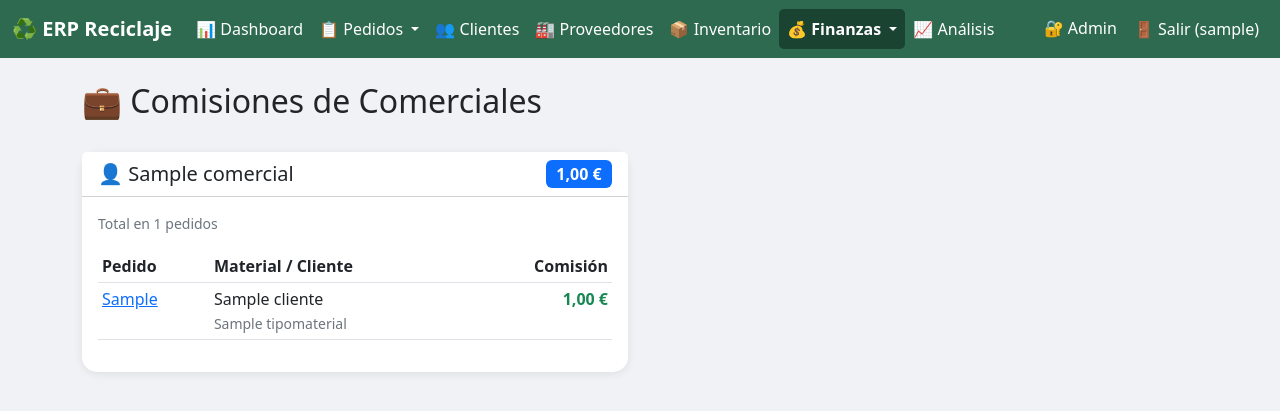
After one commit to starmediterraneavictor-cmyk/erp-reciclaje, a Django app: page /finanzas/comisiones/ in a window 1280 px wide. The commit adds this page. Shown: the top 411 px of the page. Run offline with Django 5.2, Linux system fonts and the light colour scheme; a user stored in the database is signed in; tables that the repository leaves empty hold one stand-in row (values such as "Sample post"); some libraries are stand-ins or nearby versions.

Commit message:
feat: comisiones por TN, restadas del beneficio y modulo de resumen

```diff
--- /dev/null
+++ b/finanzas/templates/finanzas/lista_comisiones.html
@@ -0,0 +1,50 @@
+{% extends 'base.html' %}
+{% load formato_es %}
+{% block title %}Comisiones - ERP Reciclaje{% endblock %}
+
+{% block content %}
+<div class="d-flex justify-content-between align-items-center mb-4">
+    <h2>💼 Comisiones de Comerciales</h2>
+</div>
+
+<div class="row">
+    {% for d in datos_comerciales %}
+    <div class="col-md-6 mb-4">
+        <div class="card card-custom">
+            <div class="card-header bg-white d-flex justify-content-between align-items-center">
+                <h5 class="mb-0">👤 {{ d.comercial.nombre }}</h5>
+                <span class="badge bg-primary fs-6">{{ d.total_comision|formato_es }} €</span>
+            </div>
+            <div class="card-body">
+                <p class="text-muted small mb-3">Total en {{ d.num_pedidos }} pedidos</p>
+                <table class="table table-sm table-hover">
+                    <thead>
+                        <tr>
+                            <th>Pedido</th>
+                            <th>Material / Cliente</th>
+                            <th class="text-end">Comisión</th>
+                        </tr>
+                    </thead>
+                    <tbody>
+                        {% for c in d.comisiones %}
+                        <tr>
+                            <td><a href="{% url 'detalle_pedido' c.pedido.id %}">{{ c.pedido.numero_pedido }}</a></td>
+                            <td>
+                                {{ c.pedido.entidad_nombre|truncatechars:20 }}<br>
+                                <small class="text-muted">{{ c.pedido.tipos_materiales|join:", " }}</small>
+                            </td>
+                            <td class="text-end text-success fw-bold">{{ c.importe_comision|formato_es }} €</td>
+                        </tr>
+                        {% endfor %}
+                    </tbody>
+                </table>
+            </div>
+        </div>
+    </div>
+    {% empty %}
+    <div class="col-12 text-center py-5">
+        <h4 class="text-muted">No hay comisiones registradas.</h4>
+    </div>
+    {% endfor %}
+</div>
+{% endblock %}
--- a/finanzas/urls.py
+++ b/finanzas/urls.py
@@ -45,6 +45,9 @@ urlpatterns = [
     path('libro/', views.libro_gastos_ingresos, name='libro_gastos_ingresos'),
     path('libro/exportar/', views.exportar_libro_excel, name='exportar_libro_excel'),
 
+    # Comisiones
+    path('comisiones/', views.lista_comisiones, name='lista_comisiones'),
+
 
 
 ]
--- a/finanzas/views.py
+++ b/finanzas/views.py
@@ -17,6 +17,10 @@ from pedidos.models import Pedido
 from core.models import DatosEmpresa
 from django.db import transaction
 from decimal import Decimal
+from pedidos.models import Comercial, Comision
+from django.db.models import Sum
+
+
 
 # ============================================
 # FUNCIÓN AUXILIAR: Crear cuenta para factura
@@ -868,3 +872,28 @@ def anular_factura(request, factura_id):
         return redirect('lista_facturas')
 
     return redirect('lista_facturas')
+
+@login_required
+def lista_comisiones(request):
+    """Lista todas las comisiones agrupadas por comercial"""
+    comerciales = Comercial.objects.filter(activo=True).prefetch_related('comision_set')
+
+    datos_comerciales = []
+    for com in comerciales:
+        comisiones = com.comision_set.all().select_related('pedido')
+        total_comision = sum(c.importe_comision for c in comisiones)
+
+        datos_comerciales.append({
+            'comercial': com,
+            'comisiones': comisiones,
+            'total_comision': total_comision,
+            'num_pedidos': len(comisiones),
+        })
+
+    # Ordenar por el que más ha ganado
+    datos_comerciales = sorted(datos_comerciales, key=lambda x: x['total_comision'], reverse=True)
+
+    context = {
+        'datos_comerciales': datos_comerciales,
+    }
+    return render(request, 'finanzas/lista_comisiones.html', context)
--- a/pedidos/models.py
+++ b/pedidos/models.py
@@ -326,6 +326,24 @@ class Pedido(models.Model):
         tn_vendidas = sum(o.cantidad_tn for o in self.ventas_asociadas.all())
         return self.total_kg - tn_vendidas
 
+    @property
+    def total_comisiones(self):
+        """Suma de todas las comisiones del pedido"""
+        return sum((c.importe_comision for c in self.comisiones.all()), Decimal('0'))
+
+    @property
+    def beneficio_real_total(self):
+        """Beneficio total restando las comisiones"""
+        if self.beneficio_total is None:
+            return None
+        return self.beneficio_total - self.total_comisiones
+
+    @property
+    def beneficio_real_tn(self):
+        """Beneficio €/TN restando las comisiones"""
+        if self.total_kg == 0 or self.beneficio_real_total is None:
+            return None
+        return self.beneficio_real_total / self.total_kg
 
 
 
@@ -614,11 +632,12 @@ class Comision(models.Model):
     TIPO_CHOICES = [
         ('PORCENTAJE', 'Porcentaje (%)'),
         ('FIJO', 'Importe Fijo (€)'),
+        ('TN', 'Euros por Tonelada (€/tn)'),
     ]
 
     pedido = models.ForeignKey(Pedido, on_delete=models.CASCADE, related_name='comisiones')
     comercial = models.ForeignKey(Comercial, on_delete=models.PROTECT)
-    tipo = models.CharField(max_length=20, choices=TIPO_CHOICES, default='PORCENTAJE')
+    tipo = models.CharField(max_length=20, choices=TIPO_CHOICES, default='TN')
     valor = models.DecimalField(max_digits=10, decimal_places=2, help_text="Porcentaje (ej: 5) o importe fijo en €")
     notas = models.TextField(blank=True)
 
@@ -630,6 +649,8 @@ class Comision(models.Model):
         """Calcula el importe real de la comisión"""
         if self.tipo == 'PORCENTAJE':
             return self.pedido.total_importe * (self.valor / 100)
+        elif self.tipo == 'TN':
+            return self.pedido.total_kg * self.valor # 🆕 Multiplicamos las toneladas por el valor
         return self.valor
 
     class Meta:
--- a/pedidos/views.py
+++ b/pedidos/views.py
@@ -165,7 +165,7 @@ def detalle_pedido(request, pedido_id):
         'total_importe': pedido.total_importe,
         'comerciales': Comercial.objects.filter(activo=True),
         'comisiones': pedido.comisiones.all(),
-        'total_comisiones': sum((c.importe_comision for c in pedido.comisiones.all()), Decimal('0')),
+        'total_comisiones': pedido.total_comisiones,
         'url_retorno': url_retorno,
     }
     return render(request, 'pedidos/detalle_pedido.html', context)
--- a/templates/base.html
+++ b/templates/base.html
@@ -83,6 +83,7 @@
                             <li><hr class="dropdown-divider"></li>
                             <li><a class="dropdown-item" href="/finanzas/pagar/">💸 Cuentas por pagar</a></li>
                             <li><a class="dropdown-item" href="/finanzas/cobrar/">💰 Cuentas por cobrar</a></li>
+                            <li><a class="dropdown-item" href="{% url 'lista_comisiones' %}">💼 Comisiones</a></li>
                         </ul>
                     </li>
                     <li class="nav-item">
```
Also changed, not shown: pedidos/templates/pedidos/detalle_pedido.html (+4 -3 lines), pedidos/migrations/0005_comercial_comision.py (added).
